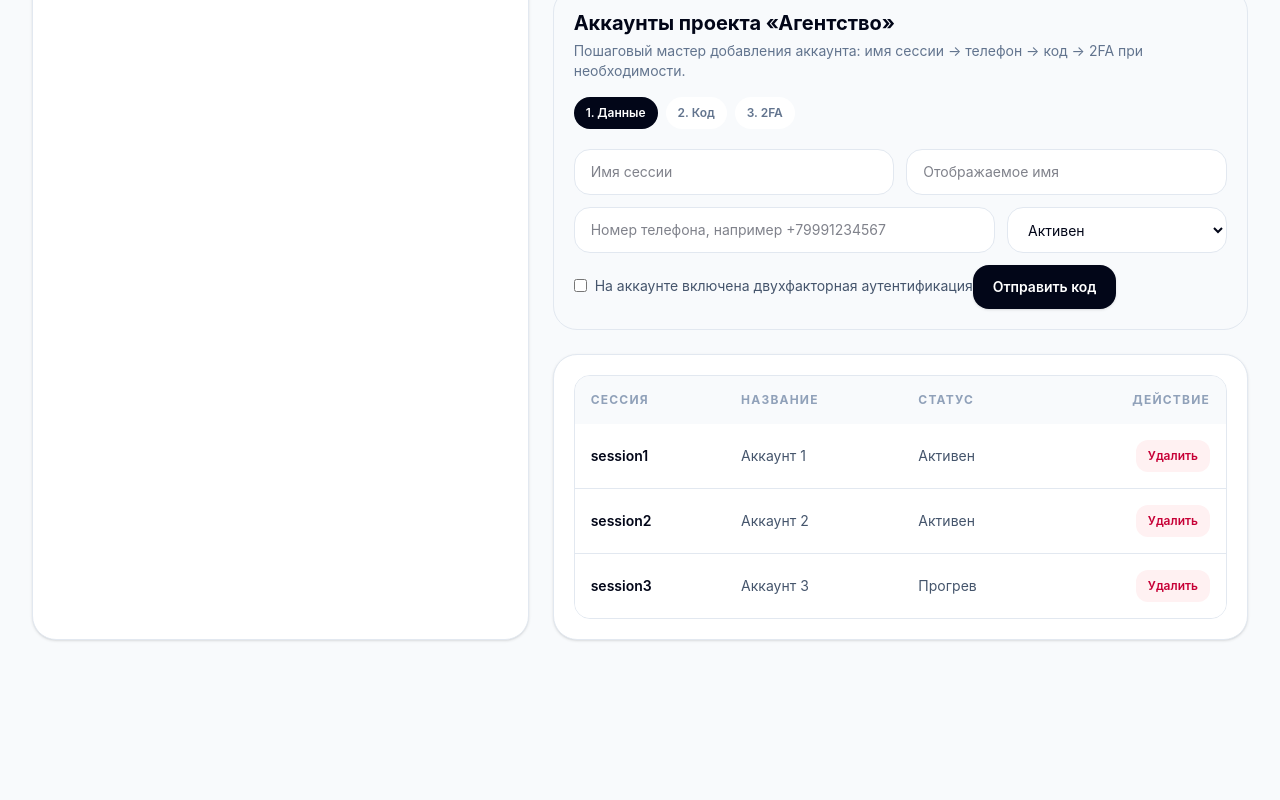
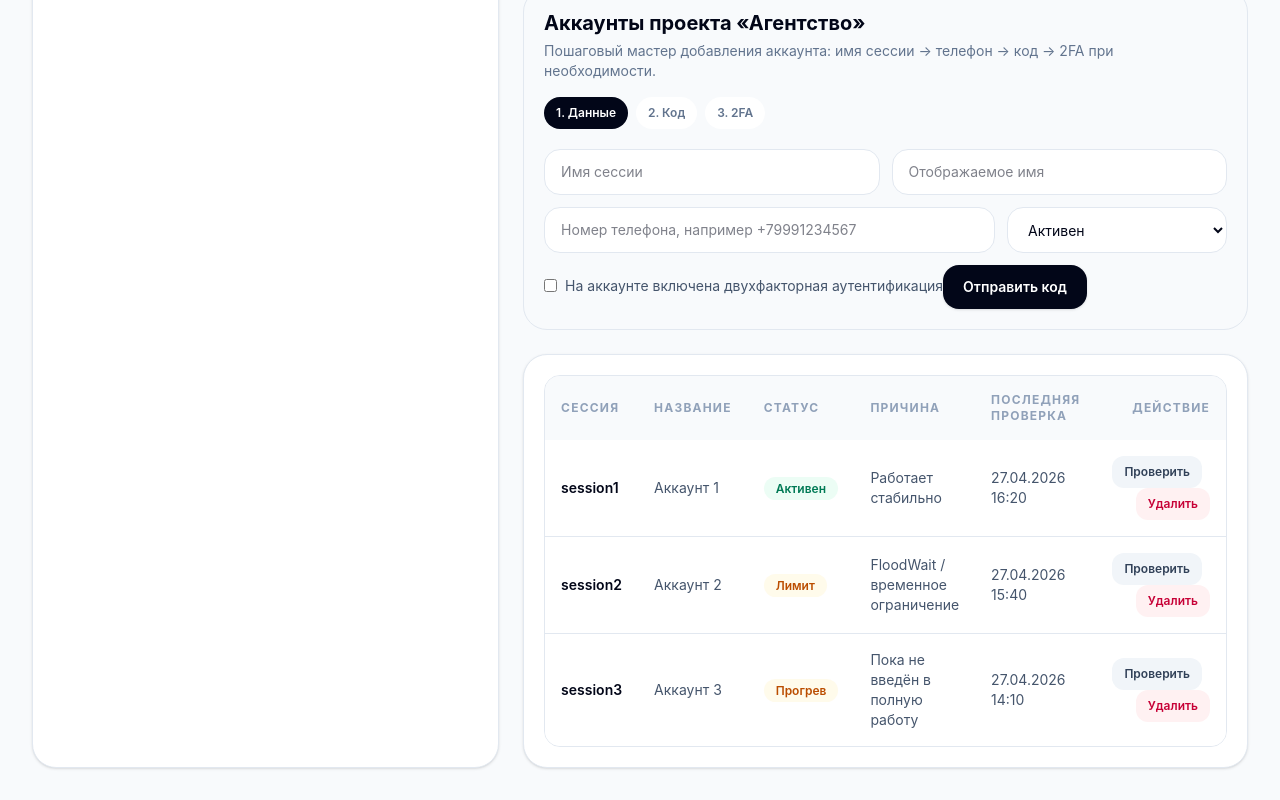
Before and after one commit to andreysparksy/Openclaw-panda, a React (Vite) app in the folder website/spam/bot-analytics-dashboard/: page / in a window 1280 px wide. Shown: the part 1860-2660 px from the top of the page. Before the commit the page ends 2532 px from the top, so only its background shows below. Built offline with nearby package versions, Linux system fonts and the light colour scheme.

Commit message:
Add account health statuses to spam dashboard

```diff
--- a/website/spam/bot-analytics-dashboard/src/App.jsx
+++ b/website/spam/bot-analytics-dashboard/src/App.jsx
@@ -51,9 +51,9 @@ const initialProjects = [
       "https://t.me/INTEKPROM",
     ],
     [
-      { name: "session1", label: "Аккаунт 1", status: "Активен" },
-      { name: "session2", label: "Аккаунт 2", status: "Активен" },
-      { name: "session3", label: "Аккаунт 3", status: "Прогрев" },
+      { name: "session1", label: "Аккаунт 1", status: "Активен", reason: "Работает стабильно", lastCheck: "27.04.2026 16:20" },
+      { name: "session2", label: "Аккаунт 2", status: "Лимит", reason: "FloodWait / временное ограничение", lastCheck: "27.04.2026 15:40" },
+      { name: "session3", label: "Аккаунт 3", status: "Прогрев", reason: "Пока не введён в полную работу", lastCheck: "27.04.2026 14:10" },
     ],
     {
       first: "Привет, есть нормальные подрядчики по клинингу? А то попадаются одни распиздяи. Мне главное, чтобы на совесть делали и стандарты соблюдали.",
@@ -67,8 +67,8 @@ const initialProjects = [
     "Клининг",
     ["https://t.me/sanerity", "https://t.me/marafonhassp", "https://t.me/bezopasnosty"],
     [
-      { name: "clean_1", label: "Клининг 1", status: "Активен" },
-      { name: "clean_2", label: "Клининг 2", status: "Активен" },
+      { name: "clean_1", label: "Клининг 1", status: "Активен", reason: "Работает", lastCheck: "27.04.2026 16:10" },
+      { name: "clean_2", label: "Клининг 2", status: "Требует вход", reason: "Нужен новый код входа", lastCheck: "27.04.2026 13:55" },
     ],
     {
       first: "Подскажите, кто реально нормально закрывает клининг для производств?",
@@ -81,8 +81,8 @@ const initialProjects = [
     "Недвижка",
     ["https://t.me/ONlineOhranaTrudaEcoBIOT", "https://t.me/haccpmore"],
     [
-      { name: "realty_1", label: "Недвижка 1", status: "Прогрев" },
-      { name: "realty_2", label: "Недвижка 2", status: "Активен" },
+      { name: "realty_1", label: "Недвижка 1", status: "Заблокирован", reason: "Подозрение на бан / ограничения Telegram", lastCheck: "27.04.2026 11:25" },
+      { name: "realty_2", label: "Недвижка 2", status: "Активен", reason: "Работает", lastCheck: "27.04.2026 16:00" },
     ],
     {
       first: "Кто сейчас реально ведёт клиентов по недвижимости без слива бюджета?",
@@ -242,6 +242,13 @@ function SectionCard({ section, isActive, onClick }) {
   );
 }
 
+function getStatusClasses(status) {
+  if (status === "Активен") return "bg-emerald-50 text-emerald-700";
+  if (status === "Прогрев" || status === "Лимит") return "bg-amber-50 text-amber-700";
+  if (status === "Заблокирован") return "bg-rose-50 text-rose-700";
+  return "bg-slate-100 text-slate-600";
+}
+
 function AccountsManager({ project, onAddAccount, onDeleteAccount }) {
   const [step, setStep] = useState(1);
   const [draft, setDraft] = useState({
@@ -271,6 +278,8 @@ function AccountsManager({ project, onAddAccount, onDeleteAccount }) {
       name: draft.sessionName.trim(),
       label: draft.displayName.trim() || draft.sessionName.trim(),
       status: draft.status,
+      reason: draft.status === "Активен" ? "Аккаунт добавлен вручную" : "Статус задан вручную",
+      lastCheck: "Только что",
     });
     setResultText("Аккаунт добавлен в интерфейс проекта.");
     setDraft({ sessionName: "", phone: "", code: "", password: "", displayName: "", status: "Активен" });
@@ -284,6 +293,8 @@ function AccountsManager({ project, onAddAccount, onDeleteAccount }) {
       name: draft.sessionName.trim(),
       label: draft.displayName.trim() || draft.sessionName.trim(),
       status: draft.status,
+      reason: "Аккаунт добавлен после 2FA",
+      lastCheck: "Только что",
     });
     setResultText("Аккаунт добавлен после подтверждения 2FA.");
     setDraft({ sessionName: "", phone: "", code: "", password: "", displayName: "", status: "Активен" });
@@ -315,6 +326,9 @@ function AccountsManager({ project, onAddAccount, onDeleteAccount }) {
                 <option>Активен</option>
                 <option>Прогрев</option>
                 <option>Лимит</option>
+                <option>Заблокирован</option>
+                <option>Требует вход</option>
+                <option>Ошибка</option>
               </select>
             </div>
             <label className="inline-flex items-center gap-2 text-sm text-slate-600">
@@ -352,15 +366,22 @@ function AccountsManager({ project, onAddAccount, onDeleteAccount }) {
         <div className="overflow-hidden rounded-2xl border border-slate-200">
           <table className="w-full text-left text-sm">
             <thead className="bg-slate-50 text-xs uppercase tracking-widest text-slate-400">
-              <tr><th className="px-4 py-4">Сессия</th><th className="px-4 py-4">Название</th><th className="px-4 py-4">Статус</th><th className="px-4 py-4 text-right">Действие</th></tr>
+              <tr><th className="px-4 py-4">Сессия</th><th className="px-4 py-4">Название</th><th className="px-4 py-4">Статус</th><th className="px-4 py-4">Причина</th><th className="px-4 py-4">Последняя проверка</th><th className="px-4 py-4 text-right">Действие</th></tr>
             </thead>
             <tbody className="divide-y divide-slate-200 bg-white">
               {project.accounts.map((account) => (
                 <tr key={account.name}>
                   <td className="px-4 py-4 font-semibold text-slate-950">{account.name}</td>
                   <td className="px-4 py-4 text-slate-600">{account.label}</td>
-                  <td className="px-4 py-4 text-slate-600">{account.status}</td>
+                  <td className="px-4 py-4 text-slate-600">
+                    <span className={`rounded-full px-3 py-1 text-xs font-semibold ${getStatusClasses(account.status)}`}>
+                      {account.status}
+                    </span>
+                  </td>
+                  <td className="px-4 py-4 text-slate-600">{account.reason || "—"}</td>
+                  <td className="px-4 py-4 text-slate-600">{account.lastCheck || "—"}</td>
                   <td className="px-4 py-4 text-right">
+                    <button className="mr-2 rounded-xl bg-slate-100 px-3 py-2 text-xs font-semibold text-slate-700 transition hover:bg-slate-200">Проверить</button>
                     <button onClick={() => onDeleteAccount(project.id, account.name)} className="rounded-xl bg-rose-50 px-3 py-2 text-xs font-semibold text-rose-700 transition hover:bg-rose-100">Удалить</button>
                   </td>
                 </tr>
```
